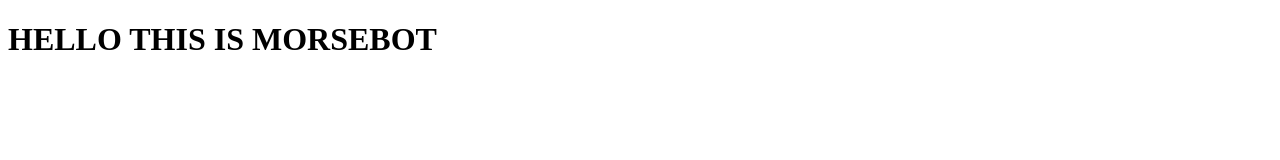
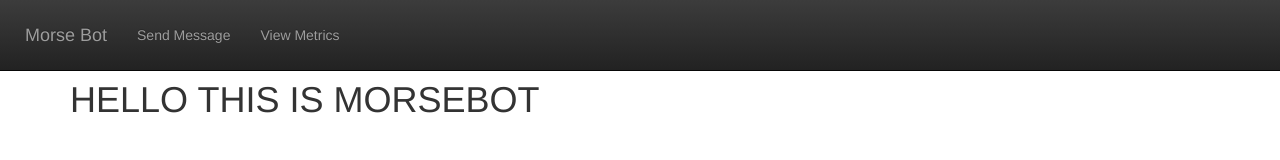
Before and after one commit to rsandeep15/MorseBot, a plain HTML site: page index.html in a window 1280 px wide. Drawn offline with nearby package versions, Linux system fonts and the light colour scheme.

Commit message:
Basic Bootstrap header setup

```diff
--- /dev/null
+++ b/css/styles.css
@@ -0,0 +1,21 @@
+.navbar {
+  margin-bottom: 0;
+  border-radius: 0;
+  background-color:#009966;
+  color: #ffffff;
+  display: block;
+  padding: 10px;
+}
+@media screen and (max-width: 767px) {
+  .sidenav {
+    height: auto;
+    padding: 15px;
+    display: flex;
+    flex-direction: column;
+  }
+}
+body{
+  margin: 10px;
+  display: block;
+  padding-top: 50px;
+}
--- a/index.html
+++ b/index.html
@@ -1,10 +1,38 @@
 <!DOCTYPE HTML>
 <html>
 <head>
-<title> MorseBOT </title>
+  <title> MorseBOT </title>
+  <!-- Latest compiled and minified CSS -->
+  <link rel="stylesheet" href="https://maxcdn.bootstrapcdn.com/bootstrap/3.3.7/css/bootstrap.min.css" integrity="sha384-BVYiiSIFeK1dGmJRAkycuHAHRg32OmUcww7on3RYdg4Va+PmSTsz/K68vbdEjh4u" crossorigin="anonymous">
+
+  <!-- Optional theme -->
+  <link rel="stylesheet" href="https://maxcdn.bootstrapcdn.com/bootstrap/3.3.7/css/bootstrap-theme.min.css" integrity="sha384-rHyoN1iRsVXV4nD0JutlnGaslCJuC7uwjduW9SVrLvRYooPp2bWYgmgJQIXwl/Sp" crossorigin="anonymous">
+  <link rel="stylesheet" href="css/styles.css">
+  <!-- Latest compiled and minified JavaScript -->
+  <script src="https://maxcdn.bootstrapcdn.com/bootstrap/3.3.7/js/bootstrap.min.js" integrity="sha384-Tc5IQib027qvyjSMfHjOMaLkfuWVxZxUPnCJA7l2mCWNIpG9mGCD8wGNIcPD7Txa" crossorigin="anonymous"></script>
 </head>
 <body>
-<h1> HELLO THIS IS MORSEBOT </h1>
+  <nav class="navbar navbar-inverse navbar-fixed-top">
+    <div class "container">
+      <div class="navbar-header">
+        <button type="button" class="navbar-toggle collapsed" data-toggle="collapse" data-target="#navbar" aria-expanded="false" aria-controls="navbar">
+          <span class="sr-only">Toggle navigation</span>
+          <span class="icon-bar"></span>
+          <span class="icon-bar"></span>
+          <span class="icon-bar"></span>
+        </button>
+        <a class="navbar-brand" href="#">Morse Bot</a>
+      </div>
+      <div id="navbar" class="collapse navbar-collapse">
+        <ul class="nav navbar-nav">
+          <li><a href="#message">Send Message</a></li>
+          <li><a href="#metrics">View Metrics</a></li>
+        </ul>
+      </div>
+    </nav>
+    <div class="container">
+      <h1> HELLO THIS IS MORSEBOT </h1>
+    </div>
 
-</body>
-</html>
+  </body>
+  </html>
```
